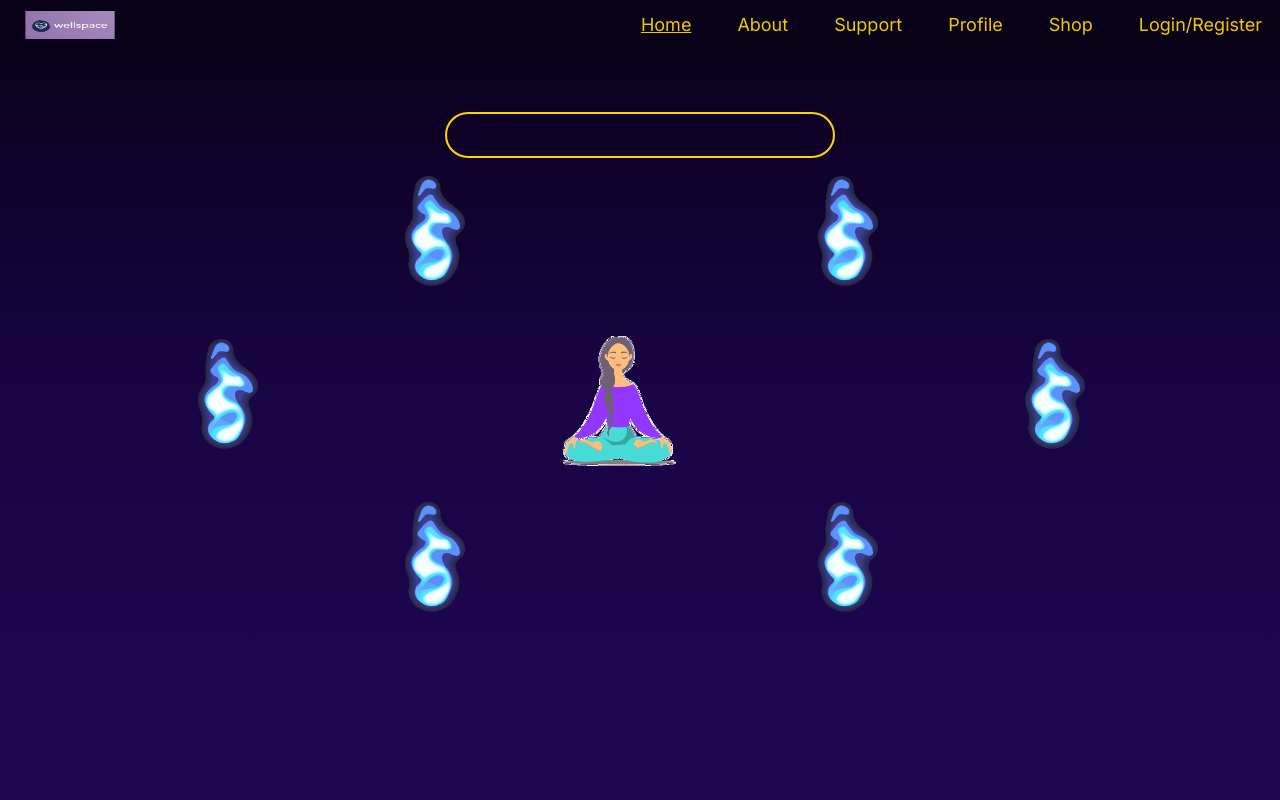
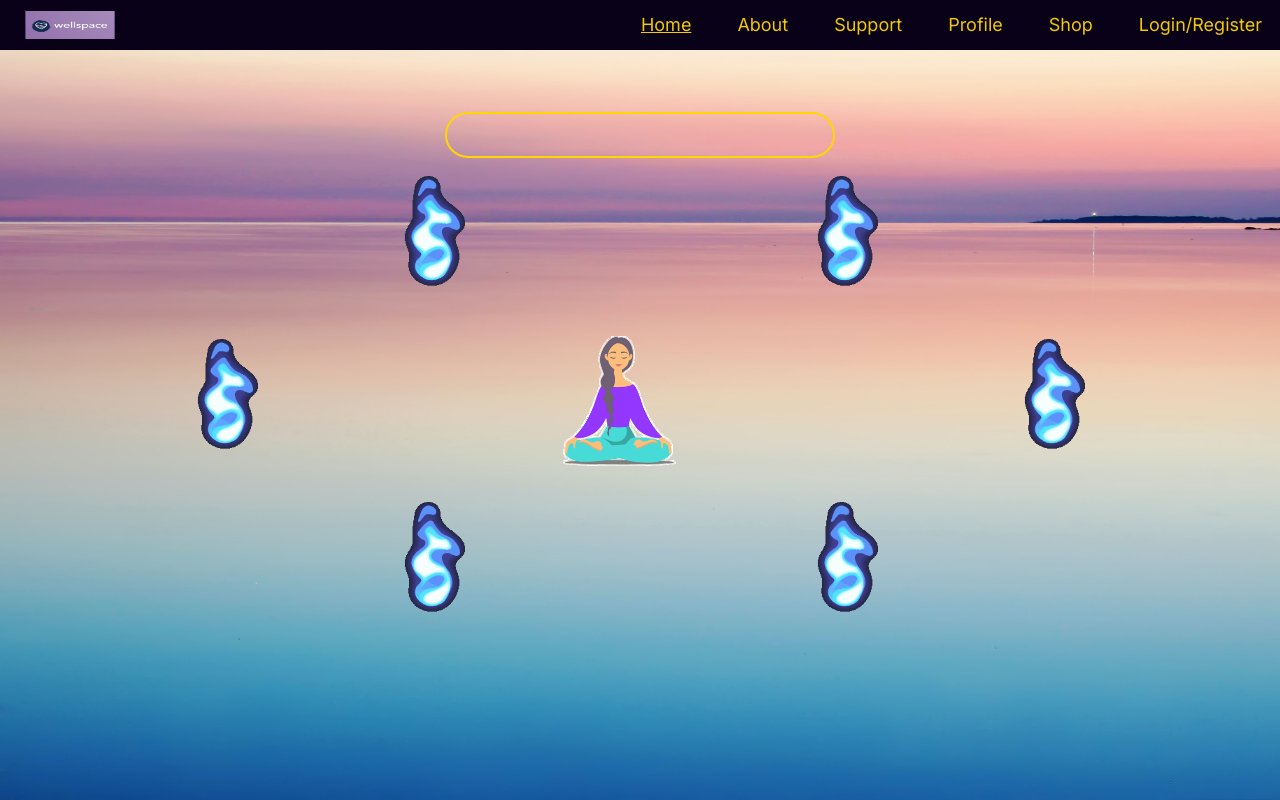
Before and after one commit to Kspiropali/final-frontier, a React (Vite) app in the folder client/: page / in a window 1280 px wide. Built offline with nearby package versions, Linux system fonts and the light colour scheme.

Commit message:
bg linked to the progress bar

```diff
--- a/client/src/assets/css/home.css
+++ b/client/src/assets/css/home.css
@@ -35,10 +35,18 @@
   width: 97%;
 }
 
+.bg-image-wrapper {
+  position: relative;
+  width: 200px;
+  height: 200px;
+  border-radius: 50%;
+  overflow: hidden;
+}
+
 .backgroundim {
   z-index: -1;
-  width: 90%;
-  height: 90%;
+  width: 100%;
+  height: 100%;
   position: absolute;
   left: 50%;
   top: 50%;
--- /dev/null
+++ b/client/src/components/BackgroundImage/index.jsx
@@ -0,0 +1,18 @@
+import { useTaskContext } from '../../contexts/TaskContext';
+
+const BackgroundImage = () => {
+  const { completionPercentage } = useTaskContext();
+  return (
+    <div className="bg-img-wrapper"         style={{
+        width: `${completionPercentage}%`,
+        height: `${completionPercentage}%`
+        }}>
+        <img
+        className="backgroundim"
+        src="/src/assets/images/testbg/rainbow.jpg"
+        />
+      </div>
+  );
+};
+
+export default BackgroundImage;
--- a/client/src/components/CompletionBar/index.jsx
+++ b/client/src/components/CompletionBar/index.jsx
@@ -1,4 +1,3 @@
-import React from 'react';
 import { useTaskContext } from '../../contexts/TaskContext';
 
 const CompletionBar = () => {
--- a/client/src/components/index.js
+++ b/client/src/components/index.js
@@ -30,3 +30,4 @@ export { default as ShopItem } from './ShopItem'
 // homepage components
 export { default as CompletionBar } from './CompletionBar'
 export { default as WalkingCharacter } from './WalkingCharacter'
+export { default as BackgroundImage } from './BackgroundImage'
--- a/client/src/pages/Home/index.jsx
+++ b/client/src/pages/Home/index.jsx
@@ -1,17 +1,14 @@
-import React from 'react';
 import { Link } from 'react-router-dom';
 import CompletionBar from '../../components/CompletionBar';
+import BackgroundImage from '../../components/BackgroundImage';
 import "../../assets/css/home.css";
 
 const Home = () => {
+
   return (
     <div className="index-home">
-      {/* <img
-        className="backgroundim"
-        src="/src/assets/images/testbg/rainbow.jpg"
-        alt="Image"
-      /> */}
 
+      <BackgroundImage />
       <CompletionBar />
 
       <div className="grid">
```
